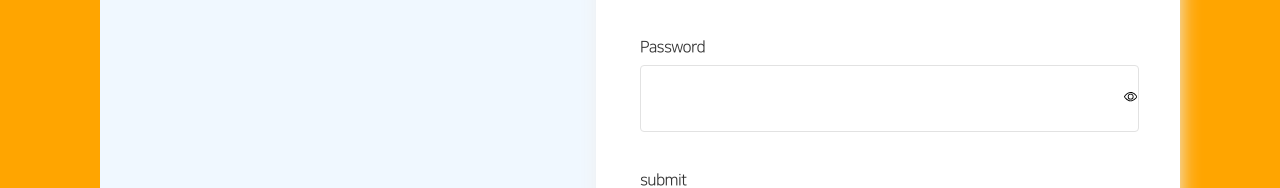
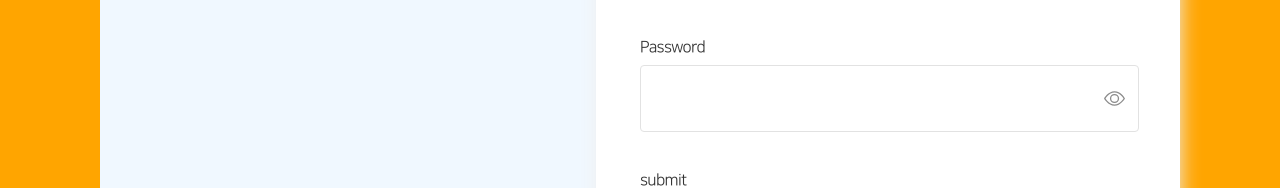
Before and after one commit to JaeilJO/blanking, a Next.js app: page / in a window 1280 px wide. Shown: the part 279-467 px from the top of the page. Built offline with nearby package versions, Linux system fonts and the light colour scheme.

Commit message:
feat : Password Hide Button 제작

```diff
--- a/src/components/AuthComponent/AuthCommon/Form/Input/index.module.scss
+++ b/src/components/AuthComponent/AuthCommon/Form/Input/index.module.scss
@@ -43,4 +43,15 @@
 }
 
 .hide_button {
+    @include a.typhography('sub-02');
+    display: flex;
+    justify-content: center;
+    align-items: center;
+
+    padding: 12px;
+    color: a.$gray-color;
+    &:hover {
+        cursor: pointer;
+        color: a.$primary-color;
+    }
 }
--- a/src/components/AuthComponent/AuthCommon/Form/Input/index.tsx
+++ b/src/components/AuthComponent/AuthCommon/Form/Input/index.tsx
@@ -32,6 +32,7 @@ function Input({ type }: InputProps) {
         }
     }, [isValue]);
 
+    //Eamil
     if (type === 'email') {
         return (
             <div className={style.input_wrapper}>
@@ -57,6 +58,7 @@ function Input({ type }: InputProps) {
         );
     }
 
+    //Password
     if (type === 'password') {
         return (
             <div className={style.input_wrapper}>
@@ -85,6 +87,7 @@ function Input({ type }: InputProps) {
         );
     }
 
+    //그 외
     return (
         <div className={style.input_wrapper}>
             <label
```
